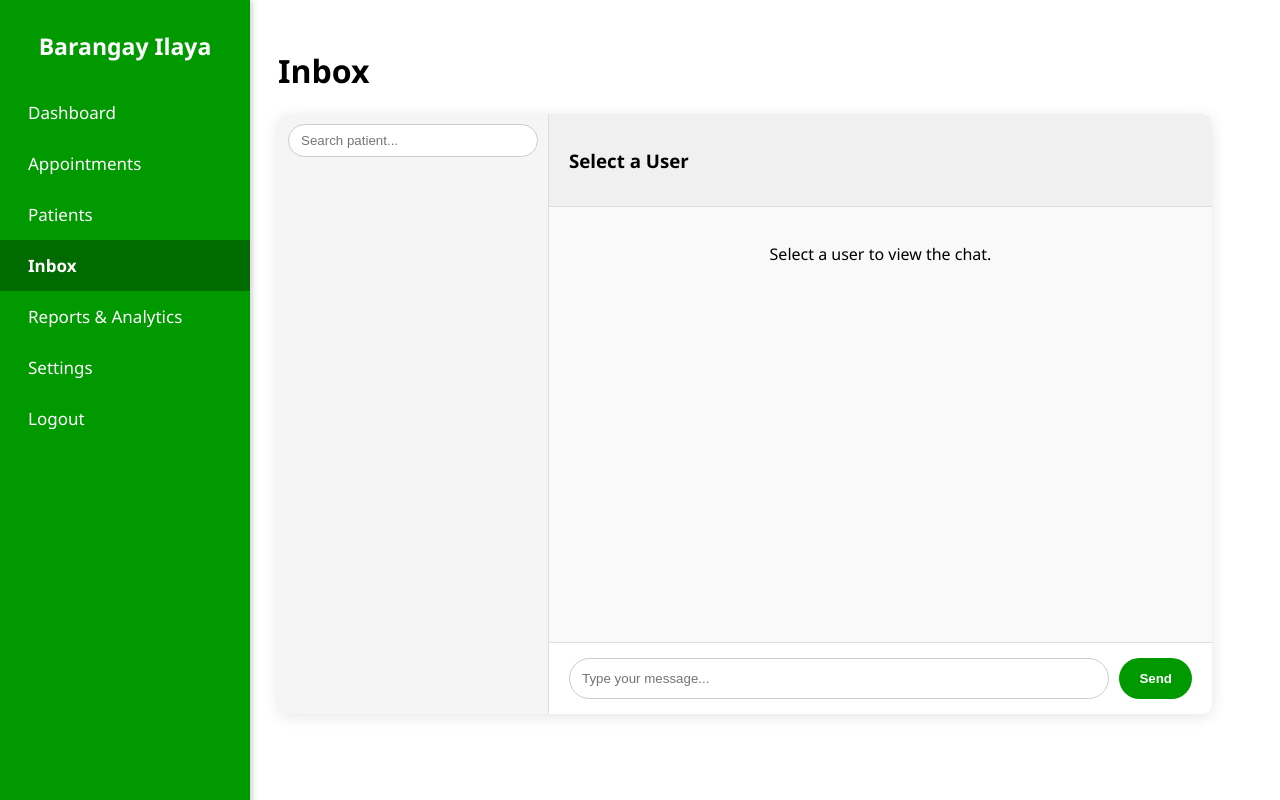
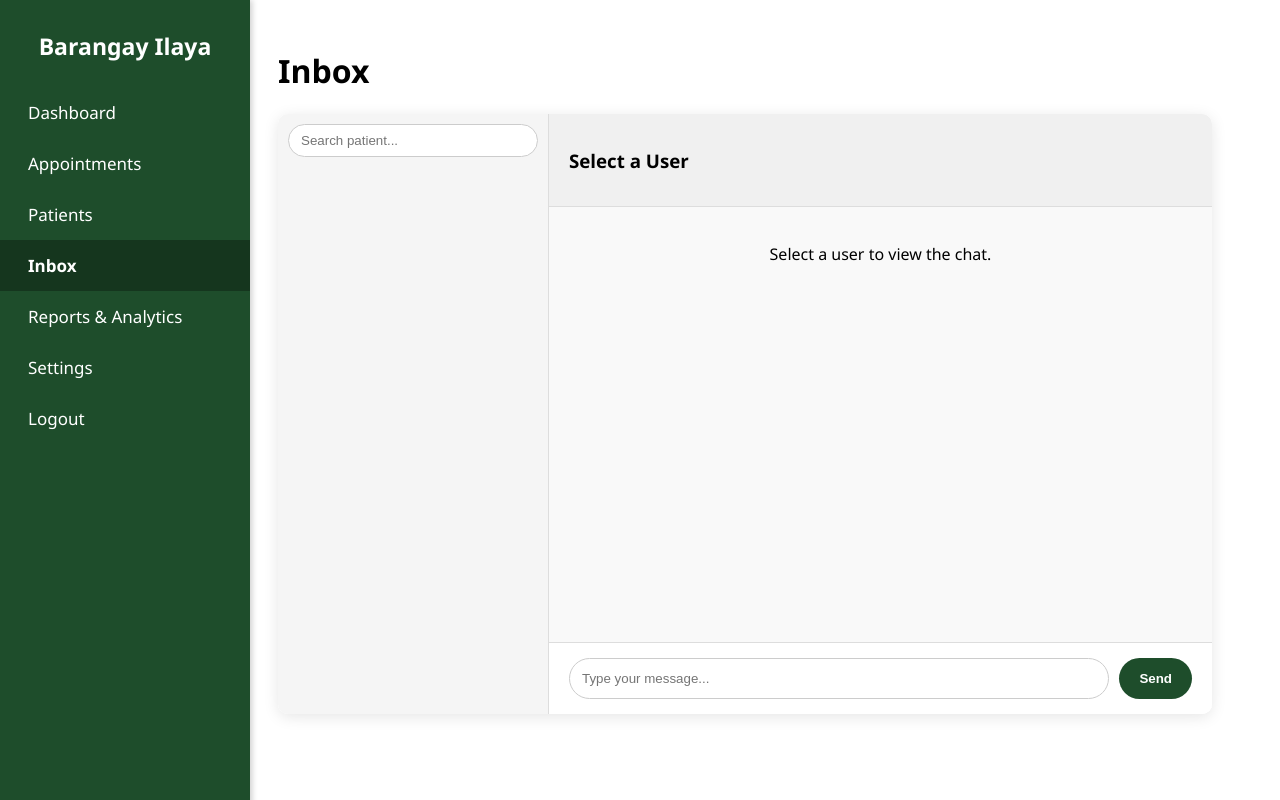
Before and after one commit to ayencutie/barangay_ilaya_system, a PHP site: page /admin/admin_inbox.php in a window 1280 px wide. Run offline with PHP 8.4, Linux system fonts and the light colour scheme; the visitor is signed in with stand-in values (Sample User, id 1); data that the repository does not hold is empty.

Commit message:
admin sidebar color

```diff
--- a/admin/css/admin_inbox.css
+++ b/admin/css/admin_inbox.css
@@ -128,7 +128,7 @@
 .chat-input button {
   padding: 12px 20px;
   border-radius: 25px;
-  background: #009900;
+  background: #1E4D2B;
   color: #fff;
   border: none;
   cursor: pointer;
@@ -147,7 +147,7 @@
 
 .user-list::-webkit-scrollbar-thumb,
 .chat-messages::-webkit-scrollbar-thumb {
-  background: #009900;
+  background: #1E4D2B;
   border-radius: 3px;
 }
 
--- a/admin/css/appointments.css
+++ b/admin/css/appointments.css
@@ -3,7 +3,7 @@
 
 /* COLORS */
 :root {
-  --accent: #009900;
+  --accent: #1E4D2B;
   --muted: #666;
   --card: #fff;
   --danger: #e74c3c;
--- a/admin/css/dashboard.css
+++ b/admin/css/dashboard.css
@@ -1,5 +1,5 @@
 :root{
-  --accent:#009900;
+  --accent:#1E4D2B;
   --muted:#666;
   --card-bg:#fff;
   --shadow:0 2px 6px rgba(0,0,0,0.06);
--- a/admin/css/settings.css
+++ b/admin/css/settings.css
@@ -2,7 +2,7 @@
    DASHBOARD THEME VARIABLES (Matched Style)
 ========================================= */
 :root {
-  --accent: #009900;
+  --accent: #1E4D2B;
   --muted: #666;
   --bg: #ffffff;
   --text: #222;
--- a/admin/css/sidebar.css
+++ b/admin/css/sidebar.css
@@ -2,7 +2,7 @@
    FIXED COLOR VARIABLES (NO DARK MODE)
 ============================================ */
 :root {
-  --sidebar-bg: #009900;
+  --sidebar-bg: #1E4D2B;
   --sidebar-text: #ffffff;
   --sidebar-hover: rgba(0, 0, 0, 0.20);
   --sidebar-active: rgba(0, 0, 0, 0.30);
```
